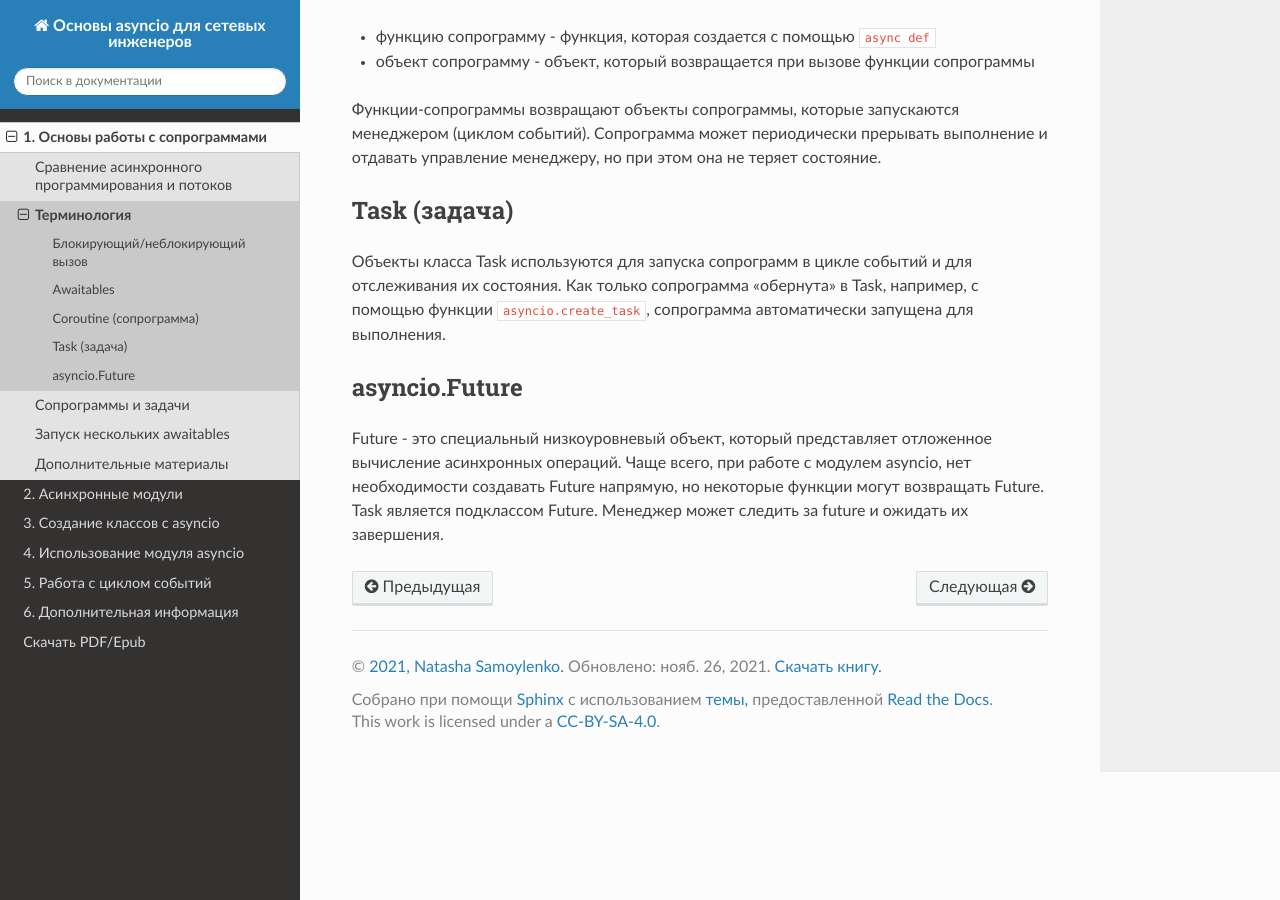
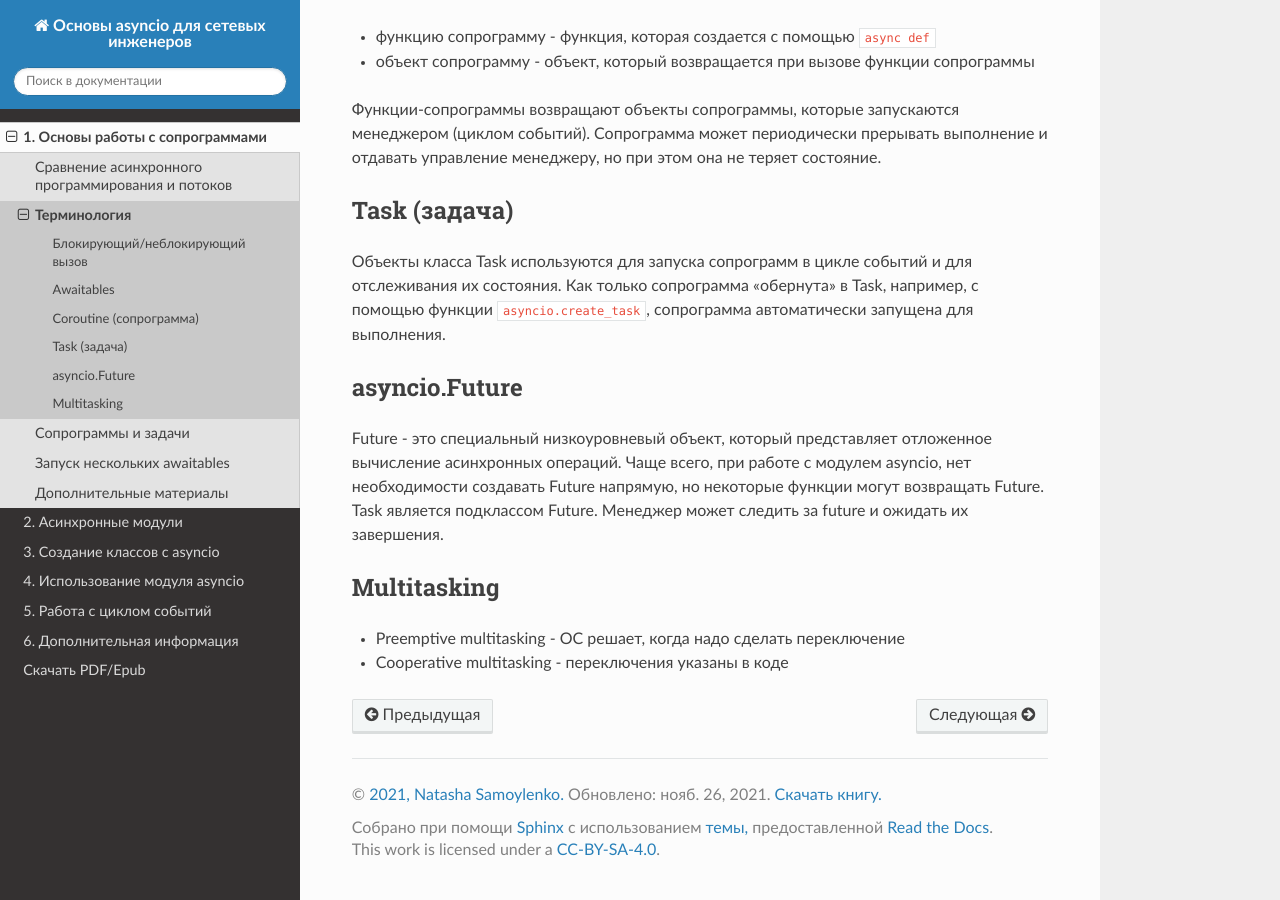
Before and after one commit to natenka/asyncpyneng-book, a Sphinx documentation site: the page built from docs/source/book/basics/terms.rst, in a window 1280 px wide and 900 px high, scrolled down 1515 px. Built offline with Sphinx 7.4.7 and the Read the Docs theme 2.0.0, drawn with Linux system fonts in a browser that asks for light colours; pages that are not in the unit, such as notebooks, are missing from menus.

Commit message:
update terms

```diff
--- a/docs/source/book/basics/terms.rst
+++ b/docs/source/book/basics/terms.rst
@@ -91,3 +91,9 @@ Future - это специальный низкоуровневый объект
 необходимости создавать Future напрямую, но некоторые функции могут возвращать Future.
 Task является подклассом Future.
 Менеджер может следить за future и ожидать их завершения.
+
+Multitasking
+~~~~~~~~~~~~
+
+* Preemptive multitasking - ОС решает, когда надо сделать переключение
+* Cooperative multitasking - переключения указаны в коде
```
